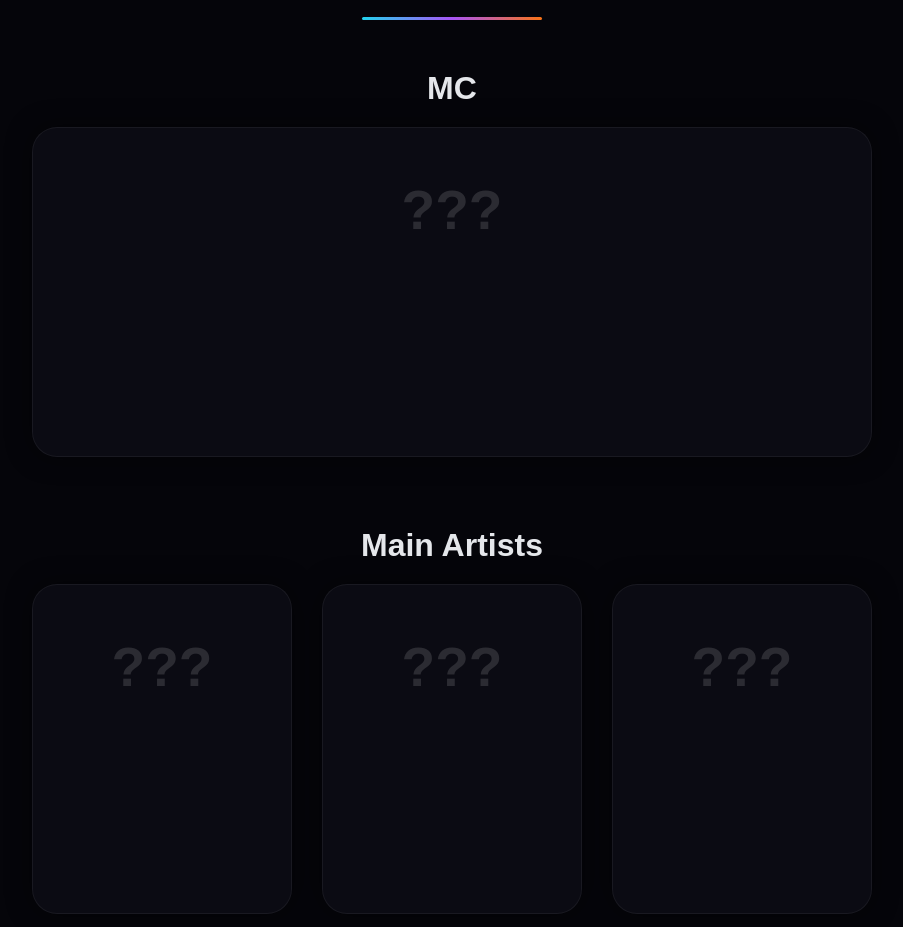
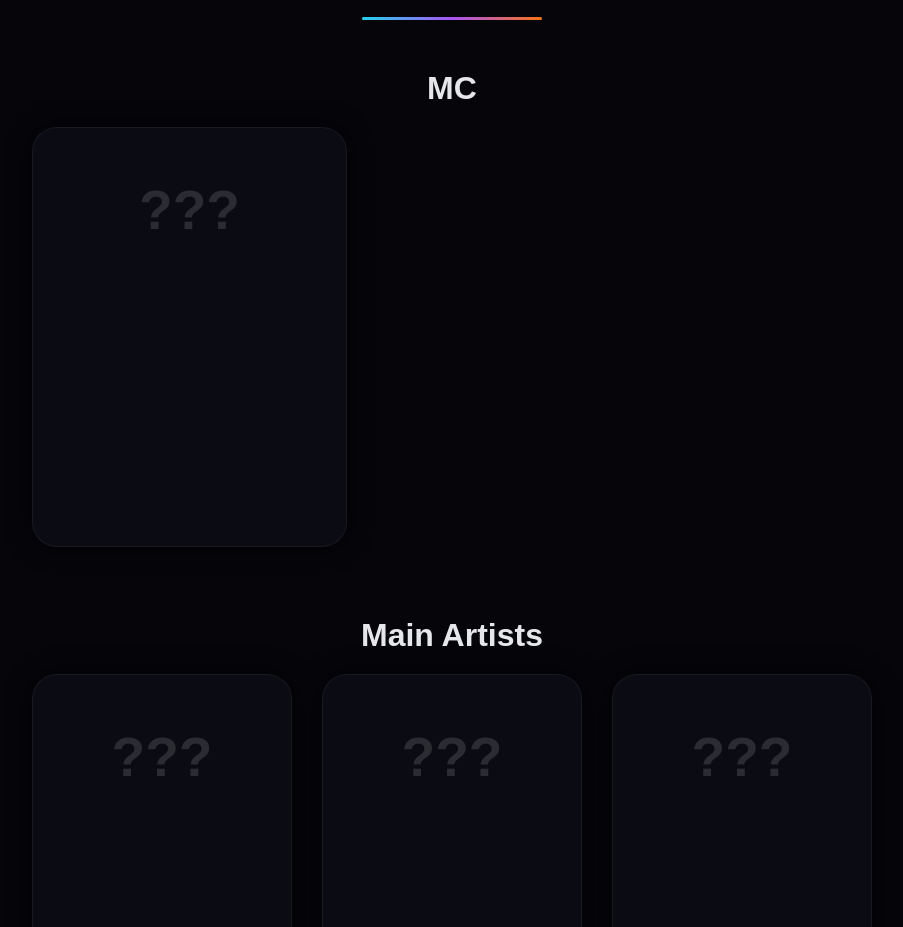
Before and after one commit to toussio/RZ, a plain HTML site: page index.html in a window 1280 px wide. Shown: the part 1672-2599 px from the top of the page, without its empty margins (188-1091 px from the left). Drawn offline with Linux system fonts and the light colour scheme.

Commit message:
Update index.html

```diff
--- a/index.html
+++ b/index.html
@@ -44,18 +44,10 @@ body.lock-scroll{ overflow:hidden; }
   opacity:1;
   transition:opacity .7s ease-out;
 }
-
 .left-door{ left:0; border-right:1px solid #0c0c12; }
 .right-door{ right:0; border-left:1px solid #0c0c12; }
-
-.open-left{
-  transform:translateX(-100%);
-  transition:transform 1.1s cubic-bezier(.12,.85,.18,1.1);
-}
-.open-right{
-  transform:translateX(100%);
-  transition:transform 1.1s cubic-bezier(.12,.85,.18,1.1);
-}
+.open-left{ transform:translateX(-100%); transition:transform 1.1s cubic-bezier(.12,.85,.18,1.1); }
+.open-right{ transform:translateX(100%); transition:transform 1.1s cubic-bezier(.12,.85,.18,1.1); }
 
 /* 문 뒤 라이트 */
 .door-light{
@@ -94,7 +86,6 @@ body.lock-scroll{ overflow:hidden; }
   text-align:center;
   cursor:pointer;
 }
-
 .key{
   font-size:65px;
   animation:keyFloat 2.1s infinite ease-in-out;
@@ -104,17 +95,14 @@ body.lock-scroll{ overflow:hidden; }
   0%,100%{ transform:translateY(0); }
   50%{ transform:translateY(-10px); }
 }
-
 .key-container.unlock .key{
   animation:unlockSpin 1s ease forwards;
 }
-
 @keyframes unlockSpin{
   0%{ transform:scale(1) rotate(0); }
   40%{ transform:scale(1.25) rotate(80deg); }
   100%{ transform:scale(0) rotate(200deg); opacity:0; }
 }
-
 .key-text{
   font-size:15px;
   margin-top:10px;
@@ -219,7 +207,7 @@ body.lock-scroll{ overflow:hidden; }
 }
 
 /* ============================
-   Secret Line-Up (수정됨)
+   Secret Line-Up
 ============================ */
 .secret-grid{
   display:grid;
@@ -246,7 +234,6 @@ body.lock-scroll{ overflow:hidden; }
   box-shadow:0 0 35px rgba(34,211,238,.35);
 }
 
-/* ✨ 사진 등장 효과 */
 .secret-card img{
   position:absolute;
   inset:0;
@@ -259,11 +246,9 @@ body.lock-scroll{ overflow:hidden; }
   filter:brightness(.7);
   border-radius:25px;
 }
-.secret-card:hover img{
-  opacity:1;
-}
+.secret-card:hover img{ opacity:1; }
 
-/* ??? 표시만 유지 */
+/* ??? 표시 */
 .secret-card .q{
   font-size:55px;
   color:#ffffff22;
@@ -271,8 +256,20 @@ body.lock-scroll{ overflow:hidden; }
   margin-bottom:0;
 }
 
-/* 이름 제거됨 */
+/* 이름 제거 */
 .secret-card .name{ display:none; }
+
+/* ============================
+   ⭐ MC 전용 세로형 카드
+============================ */
+.mc-card{
+  height:420px !important;
+  aspect-ratio: 3/4;
+}
+.mc-card img{
+  object-fit:cover;
+  object-position:center top;
+}
 
 /* Footer */
 .footer{
@@ -335,7 +332,7 @@ body.lock-scroll{ overflow:hidden; }
     <!-- MC -->
     <div class="section-title" style="font-size:32px; margin-top:40px;">MC</div>
     <div class="secret-grid">
-      <div class="secret-card">
+      <div class="secret-card mc-card">
         <img src="https://i.imgur.com/hl5kOGm.png" alt="">
         <div class="q">???</div>
       </div>
```
